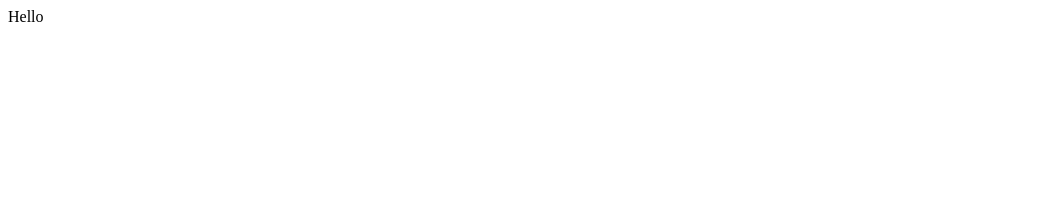
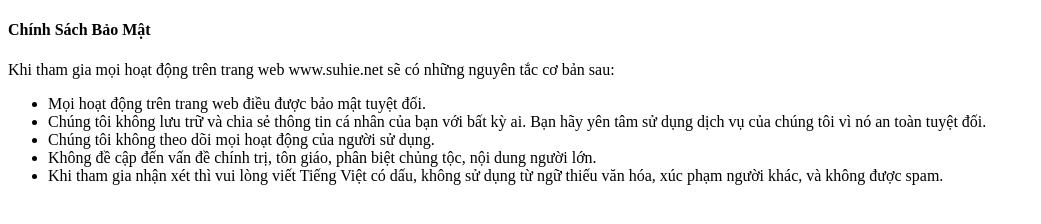
Before and after one commit to panoti/panoti.github.io, a plain HTML site: page index.html in a window 1280 px wide. Shown: the whole page, without its empty margins (0-1041 px from the left). Drawn offline with Linux system fonts and the light colour scheme.

Commit message:
update privacy

```diff
--- a/index.html
+++ b/index.html
@@ -4,6 +4,17 @@
 	<title>Pham Ngoc Thanh</title>
 </head>
 <body>
-Hello
+<h4>Chính Sách Bảo Mật</h4>
+
+<p>Khi tham gia mọi hoạt động trên trang web www.suhie.net sẽ có những nguyên tắc cơ bản sau:</p>
+<p>
+	<ul>
+		<li>Mọi hoạt động trên trang web điều được bảo mật tuyệt đối.</li>
+		<li>Chúng tôi không lưu trữ và chia sẻ thông tin cá nhân của bạn với bất kỳ ai. Bạn hãy yên tâm sử dụng dịch vụ của chúng tôi vì nó an toàn tuyệt đối.</li>
+		<li>Chúng tôi không theo dõi mọi hoạt động của người sử dụng.</li>
+		<li>Không đề cập đến vấn đề chính trị, tôn giáo, phân biệt chủng tộc, nội dung người lớn.</li>
+		<li>Khi tham gia nhận xét thì vui lòng viết Tiếng Việt có dấu, không sử dụng từ ngữ thiếu văn hóa, xúc phạm người khác, và không được spam.</li>
+	</ul>
+</p>
 </body>
 </html>
```
